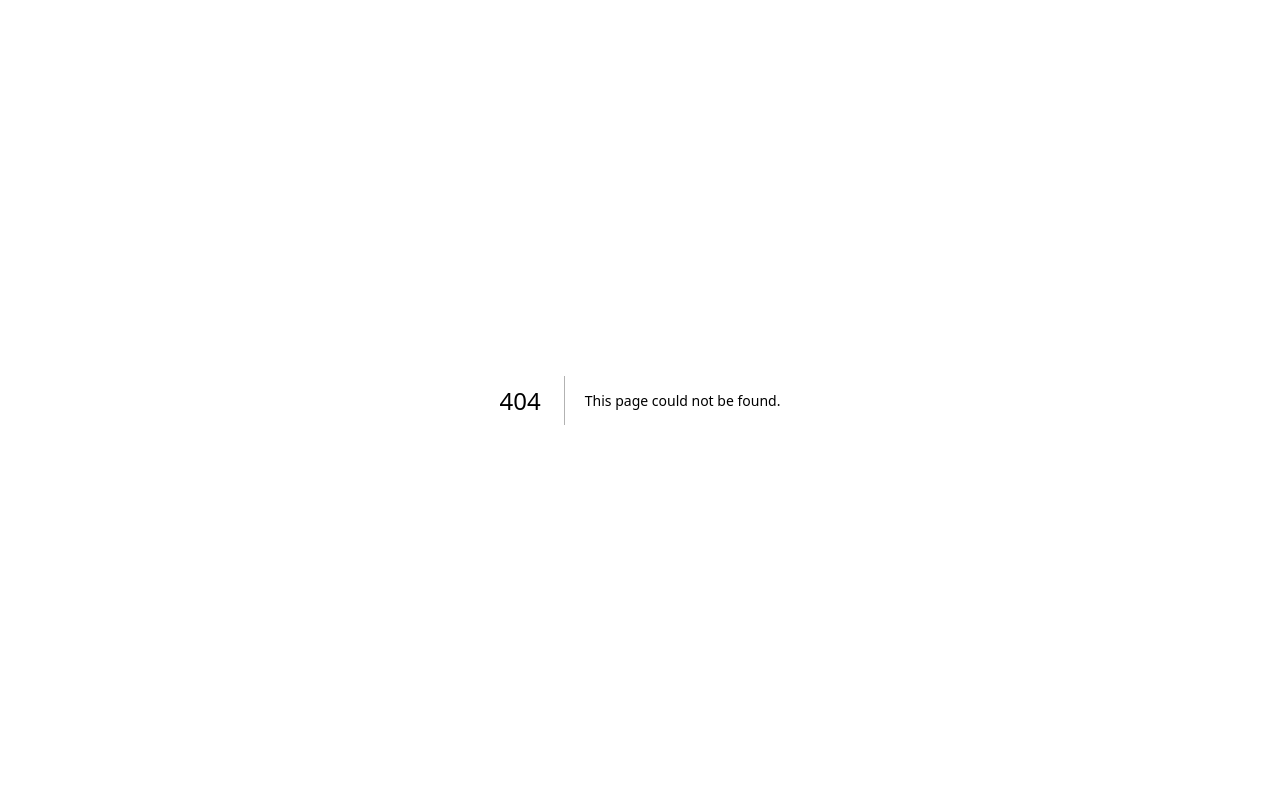
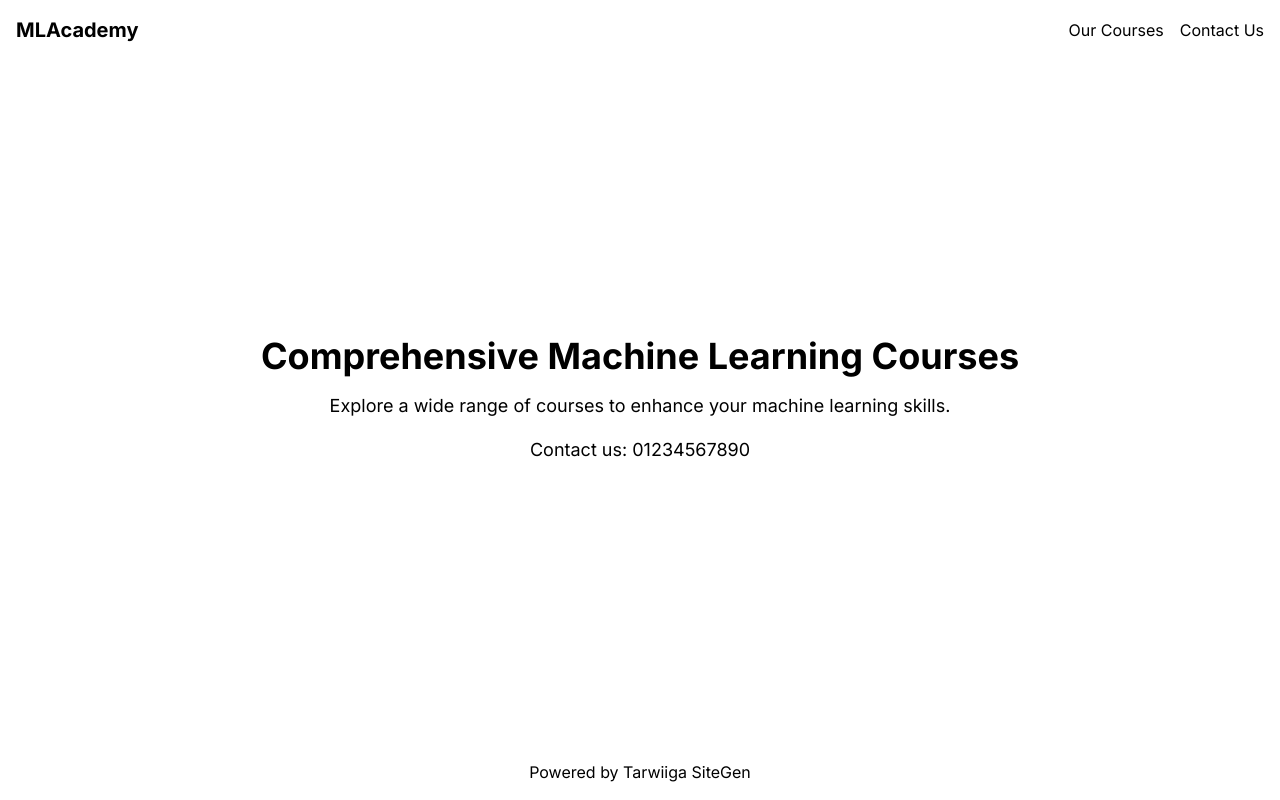
Before and after one commit to tarwiiga/tarwiiga_sites, a Next.js app: page /mlacademy/courses in a window 1280 px wide. Before the commit this address had no page. Built offline with nearby package versions, Linux system fonts and the light colour scheme.

Commit message:
Deployed MLAcademy to https://sites.tarwiiga.com/mlacademy

```diff
--- /dev/null
+++ b/src/app/mlacademy/contact/page.tsx
@@ -0,0 +1,14 @@
+import Header from "@/elements/Header";
+import Hero from "@/elements/Hero";
+import Footer from "@/elements/Footer";
+import {home_page, page1, page2} from "../data";
+
+export default function Home() {
+  return (
+      <div>
+          <Header page={page2} home_page={home_page} page1={page1} page2={page2}/>
+          <Hero page={page2}/>
+          <Footer page={page2}/>
+      </div>
+  );
+}
--- /dev/null
+++ b/src/app/mlacademy/courses/page.tsx
@@ -0,0 +1,14 @@
+import Header from "@/elements/Header";
+import Hero from "@/elements/Hero";
+import Footer from "@/elements/Footer";
+import {home_page, page1, page2} from "../data";
+
+export default function Home() {
+  return (
+      <div>
+          <Header page={page1} home_page={home_page} page1={page1} page2={page2}/>
+          <Hero page={page1}/>
+          <Footer page={page1}/>
+      </div>
+  );
+}
--- /dev/null
+++ b/src/app/mlacademy/data.ts
@@ -0,0 +1,38 @@
+
+    import { PageType } from "@/utils/types";
+
+    export const page1: PageType = {
+        logoText: "MLAcademy",
+        title: "Our Courses",
+        link: "/mlacademy/courses",
+        headline: "Comprehensive Machine Learning Courses",
+        description: "Explore a wide range of courses to enhance your machine learning skills.",
+        phone_number: "01234567890",
+        bgColor: "#ffffff",
+        textColor: "#000000",
+        pages: [],
+    }
+
+    export const page2: PageType = {
+        logoText: "MLAcademy",
+        title: "Contact Us",
+        link: "/mlacademy/contact",
+        headline: "Get in Touch",
+        description: "Contact us for more information about our machine learning courses.",
+        phone_number: "01234567890",
+        bgColor: "#e8f5e9",
+        textColor: "#000000",
+        pages: [],
+    }
+
+    export const home_page: PageType = {
+        logoText: "MLAcademy",
+        title: "Home",
+        link: "/mlacademy",
+        headline: "Welcome to ML Academy",
+        description: "Master Machine Learning with Expert-led Courses",
+        phone_number: "01234567890",
+        bgColor: "#e8f5e9",
+        textColor: "#000000",
+        pages: [page1, page2],
+    }
--- /dev/null
+++ b/src/app/mlacademy/page.tsx
@@ -0,0 +1,14 @@
+import Header from "@/elements/Header";
+import Hero from "@/elements/Hero";
+import Footer from "@/elements/Footer";
+import {home_page, page1, page2} from "./data";
+
+export default function Home() {
+    return (
+        <div>
+            <Header page={home_page} home_page={home_page} page1={page1} page2={page2}/>
+            <Hero page={home_page}/>
+            <Footer page={home_page}/>
+        </div>
+    );
+}
```
